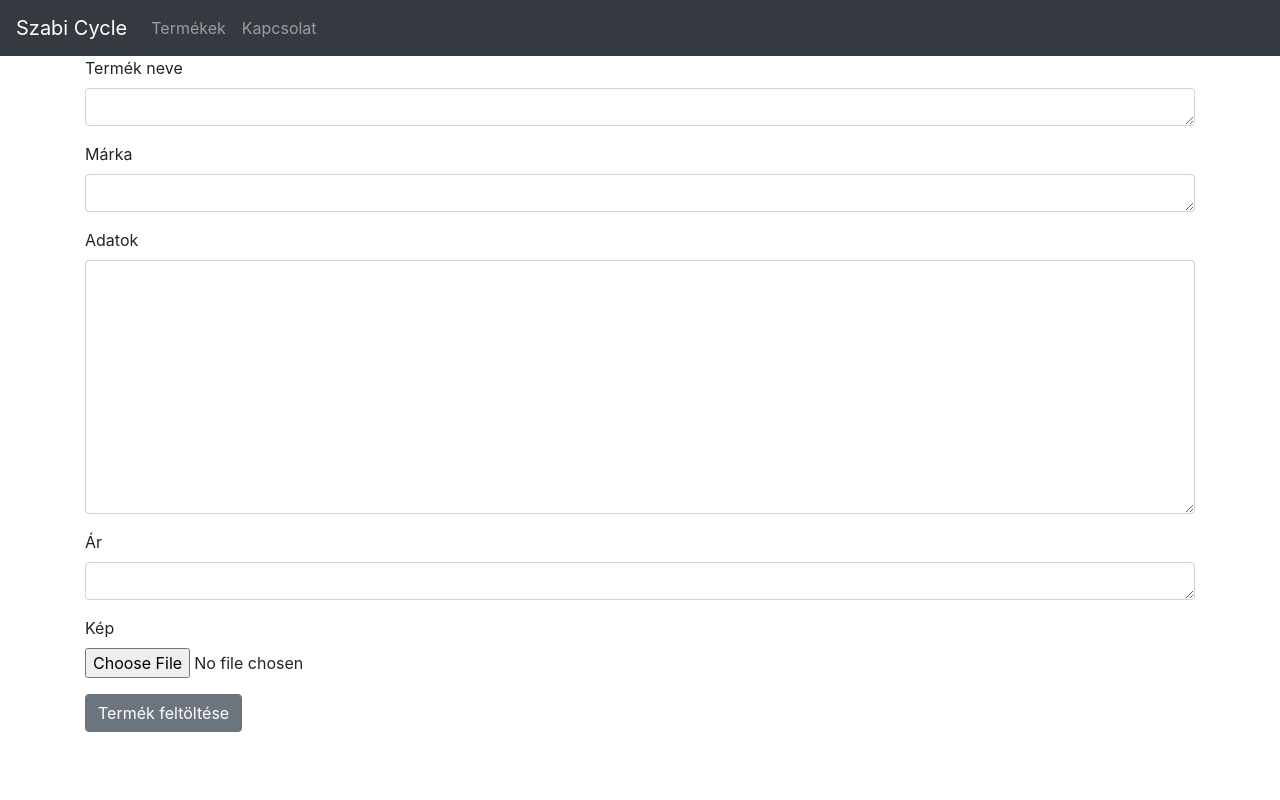
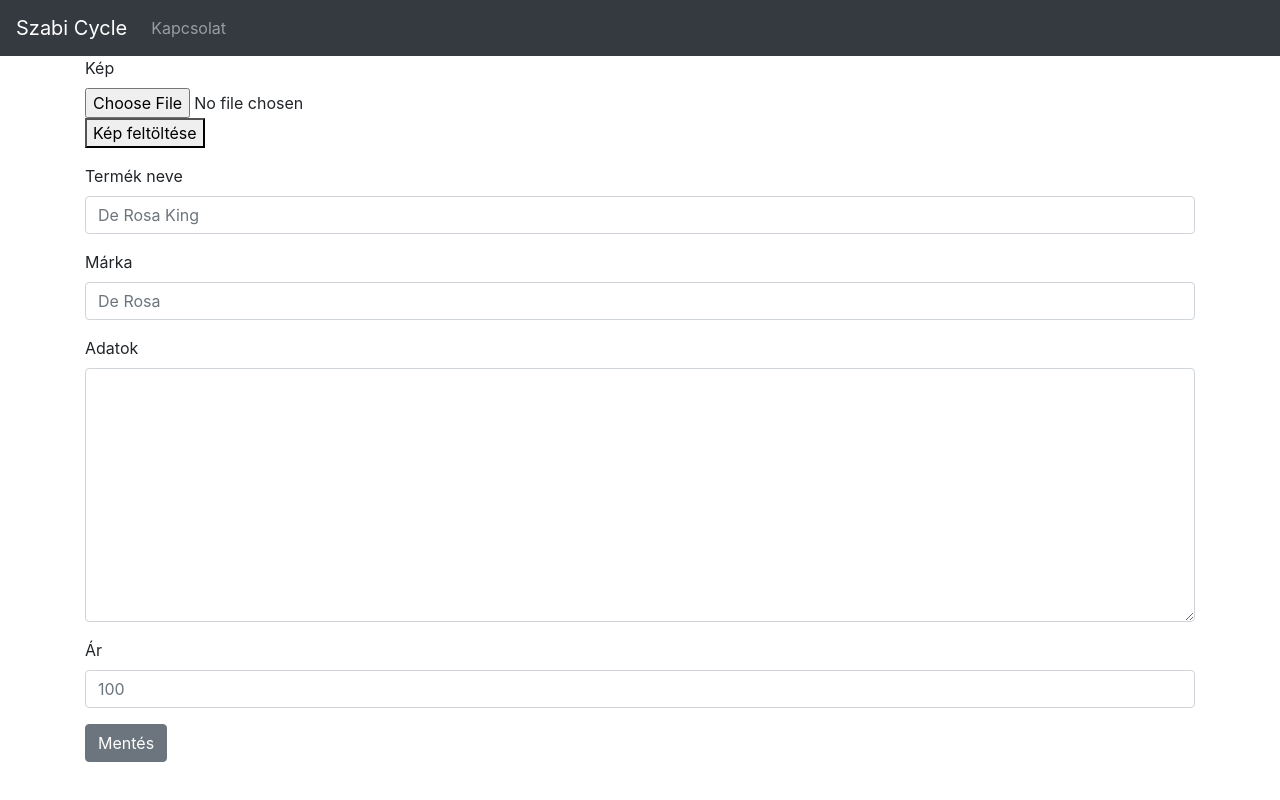
Before and after one commit to LibLev/szabi-cycle-frontend, a React (Create React App) app: page /newProduct in a window 1280 px wide. Built offline with nearby package versions, Linux system fonts and the light colour scheme.

Commit message:
it is working

```diff
--- a/src/App.js
+++ b/src/App.js
@@ -2,7 +2,6 @@
 import './App.css';
 import NavBar from "./components/navbar/navbar";
 import {Switch, Route} from "react-router-dom";
-import Home from "./components/home/home";
 import Connection from "./components/connection/connection";
 import allProduct from "./components/product/allProduct";
 import newProduct from "./components/product/newProduct";
@@ -15,8 +14,7 @@
             <div>
                 <NavBar/>
                 <Switch>
-                    <Route path="/home" component={Home}/>
-                    <Route path="/allProducts" component={allProduct}/>
+                    <Route path="/home" component={allProduct}/>
                     <Route path="/connection" component={Connection}/>
                     <Route path="/newProduct" component={newProduct}/>
                 </Switch>
--- a/src/components/home/home.jsx
+++ /dev/null
@@ -1,15 +0,0 @@
-import React, {Component} from "react";
-import 'bootstrap/dist/css/bootstrap.css';
-
-class Home extends Component {
-
-
-    render() {
-        return (
-            <h1>Ezek itt termékek lesznek</h1>
-        )
-    }
-
-}
-
-export default Home;
--- a/src/components/navbar/navbar.jsx
+++ b/src/components/navbar/navbar.jsx
@@ -12,7 +12,6 @@
                 <Navbar.Toggle aria-controls="responsive-navbar-nav" />
                 <Navbar.Collapse id="responsive-navbar-nav">
                     <Nav className="mr-auto">
-                        <Nav.Link href="/allProducts">Termékek</Nav.Link>
                         <Nav.Link href="/connection">Kapcsolat</Nav.Link>
                     </Nav>
                 </Navbar.Collapse>
--- a/src/components/product/allProduct.jsx
+++ b/src/components/product/allProduct.jsx
@@ -9,10 +9,11 @@
         data: []
     };
 
-    async getProducts() {
+    getProducts = () => {
         axios.defaults.headers.get["Access-Control-Allow-Origin"] = "*";
-        await axios.get(`http://localhost:8080/products/get-all-product`)
+        axios.get(`http://localhost:8080/get-all-product`)
             .then((response) => {
+                console.log(response.data);
                     this.setState({data: response.data})
                 },
                 (error) => {
--- a/src/components/product/newProduct.jsx
+++ b/src/components/product/newProduct.jsx
@@ -5,79 +5,89 @@
 class newProduct extends Component {
 
     state = {
-      name : "",
-      brand : "",
-      about : "",
-      price : "",
-      productPic : ""
+        productName: "",
+        productBrand: "",
+        productDetails: "",
+        productPrice: "",
+        imgUri: "",
+        selectedFile: null
     };
 
-    constructor(props) {
-        super(props);
-    }
-
-    onChangeName = (event) => {
-        this.setState({name: event.target.value});
-        console.log(this.state.name)
+    productNameOnChange = event => {
+        this.setState({productName: event.target.value})
     };
 
-    onChangeBrand = (event) => {
-        this.setState({brand: event.target.value})
+    productBrandOnChange = event => {
+        this.setState({productBrand: event.target.value})
     };
 
-    onChangeAbout = (event) => {
-        this.setState({about: event.target.value})
+    productDetailsOnChange = event => {
+        this.setState({productDetails: event.target.value})
     };
 
-    onChangePrice = (event) => {
-        this.setState({price: event.target.value})
+    productPriceOnChange = event => {
+        this.setState({productPrice: event.target.value})
     };
 
-    onChangeProductPic = (event) => {
-        this.setState({productPic: event.target.files[0]})
+    fileSelectedHandler = event => {
+        this.setState({selectedFile: event.target.files[0]})
     };
 
-    productAdding = () =>{
-        const fd = new FormData();
-        fd.append("image",this.state.productPic, this.state.productPic.name);
-        axios.post("http://localhost:8080/products/add-new-product",{
-            name : this.state.name,
-            brand : this.state.brand,
-            about : this.state.about,
-            price : this.state.price,
-            productPic : fd
-        }).then(resp => console.log(resp));
-        window.location = "/allProduct";
+    fileUploadHandler = () => {
+        const fd = new FormData;
+        fd.append("image", this.state.selectedFile, this.state.selectedFile.name);
+        axios.post("http://localhost:8080/uploadFile", fd).then(resp => {
+            console.log(resp);
+            this.setState({imgUri: resp.data.fileName})
+        })
+    };
+
+    saveProduct = () => {
+        axios.post("http://localhost:8080/saveProduct",
+            {
+                name: this.state.productName,
+                brand: this.state.productBrand,
+                details: this.state.productDetails,
+                price: this.state.productPrice,
+                imgUri: this.state.imgUri
+            })
+            .then(console.log(this.state))
+            .then(resp => {
+                console.log(resp)
+            })
+        window.location = "/home";
     };
 
     render() {
         return (
-            <div className="container-md">
-                <form>
+            <div className="container">
                     <div className="form-group">
-                        <label htmlFor="exampleFormControlTextarea1">Termék neve</label>
-                        <textarea name="name" value={this.state.name} onChange={this.onChangeName} className="form-control" id="exampleFormControlTextarea1" rows="1"/>
+                        <label htmlFor="exampleFormControlFile1">Kép</label>
+                        <input type="file" className="form-control-file" id="exampleFormControlFile1"
+                               onChange={this.fileSelectedHandler}/>
+                        <button type="submit" onClick={this.fileUploadHandler}>Kép feltöltése</button>
                     </div>
                     <div className="form-group">
-                        <label htmlFor="exampleFormControlTextarea1">Márka</label>
-                        <textarea name="brand" value={this.state.brand} onChange={this.onChangeBrand} className="form-control" id="exampleFormControlTextarea1" rows="1"/>
+                        <label htmlFor="exampleFormControlInput1">Termék neve</label>
+                        <input type="text" className="form-control" id="exampleFormControlInput1"
+                               placeholder="De Rosa King" onChange={this.productNameOnChange}/>
                     </div>
                     <div className="form-group">
-                        <label htmlFor="exampleFormControlTextarea1">Adatok</label>
-                        <textarea name="about" value={this.state.about} onChange={this.onChangeAbout} className="form-control" id="exampleFormControlTextarea1" rows="10"/>
+                        <label htmlFor="exampleFormControlInput1">Márka</label>
+                        <input type="text" className="form-control" id="exampleFormControlInput1"
+                               placeholder="De Rosa" onChange={this.productBrandOnChange}/>
                     </div>
                     <div className="form-group">
-                        <label htmlFor="exampleFormControlTextarea1">Ár</label>
-                        <textarea name="price" value={this.state.price} onChange={this.onChangePrice} className="form-control" id="exampleFormControlTextarea1" rows="1"/>
+                        <label htmlFor="exampleFormControlInput1">Adatok</label>
+                        <textarea type="text" className="form-control" id="exampleFormControlInput1" rows="10"
+                                  onChange={this.productDetailsOnChange}/>
                     </div>
                     <div className="form-group">
-                        <label htmlFor="exampleFormControlFile1">Kép</label>
-                        <input name="productPic" onChange={this.onChangeProductPic} type="file" className="form-control-file" id="exampleFormControlFile1"/>
+                        <label htmlFor="exampleFormControlInput1">Ár</label>
+                        <input type="text" className="form-control" id="exampleFormControlInput1"
+                               placeholder="100" onChange={this.productPriceOnChange}/>
                     </div>
-                    <div>
-                        <button type="button" className="btn btn-secondary" onClick={this.productAdding}>Termék feltöltése</button>
-                    </div>
-                </form>
+                    <button type="submit" className="btn btn-secondary" onClick={this.saveProduct}>Mentés</button>
             </div>
         )
     }
```
Also changed, not shown: src/components/connection/connection.jsx (+35 -4 lines), src/components/product/product.jsx (+7 -6 lines).
